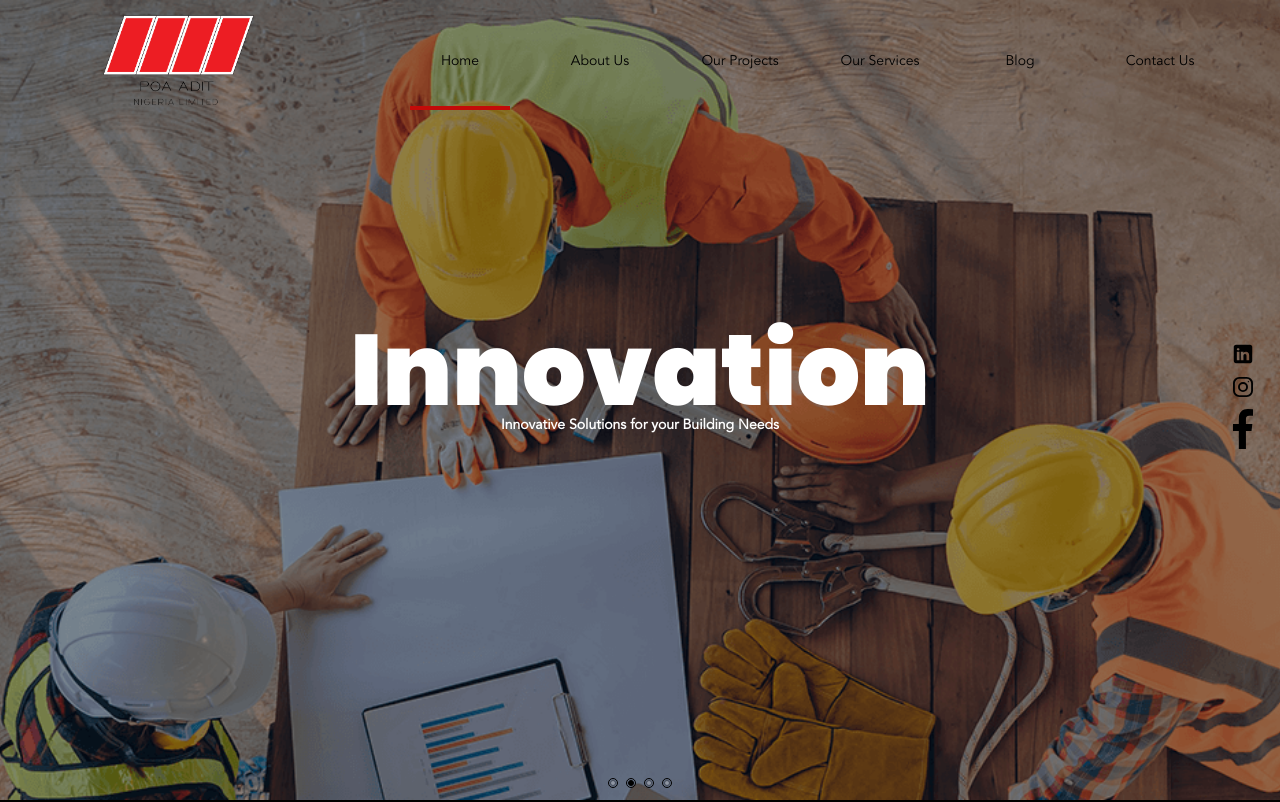
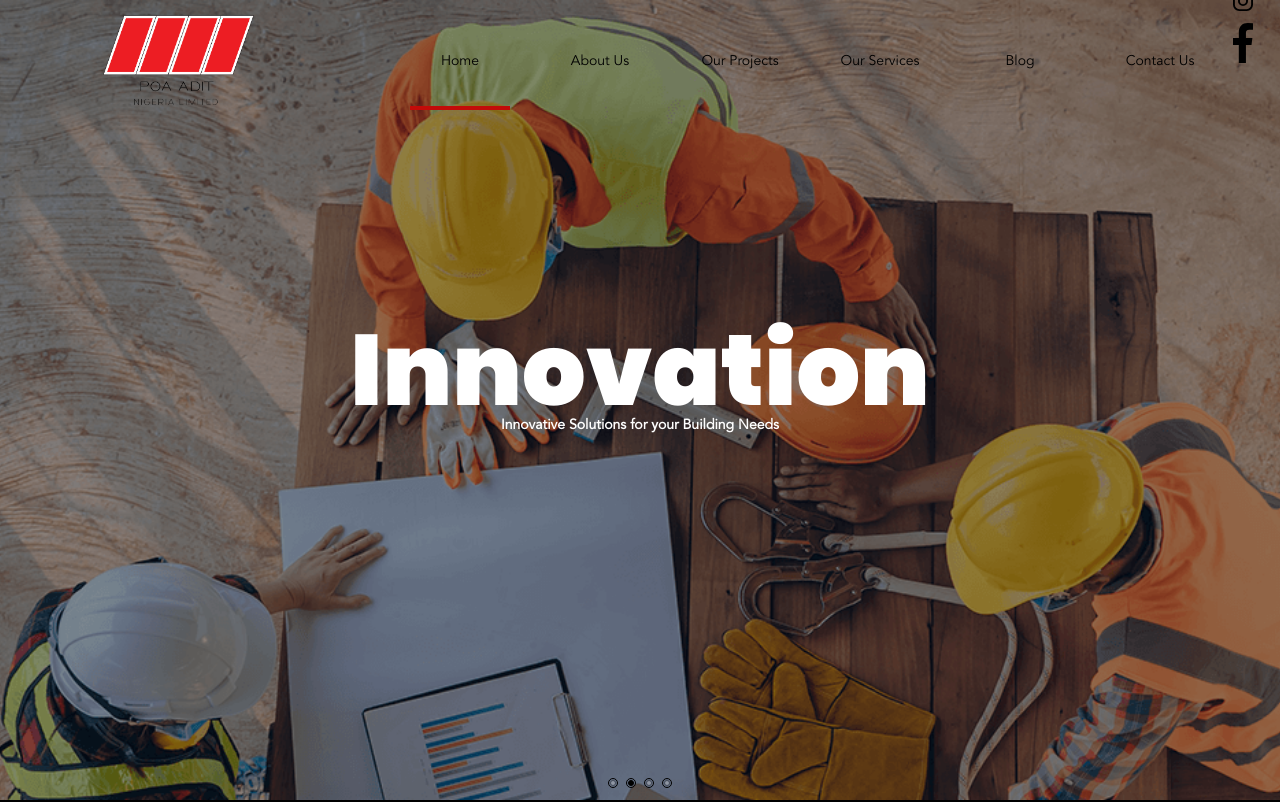
Before and after one commit to Poaadit/poa-adit, a React (Create React App) app: page / in a window 1280 px wide. Shown: the top 802 px of the page. Built offline with nearby package versions, Linux system fonts and the light colour scheme.

Commit message:
Update Home.scss

```diff
--- a/src/Pages/Home/Home.scss
+++ b/src/Pages/Home/Home.scss
@@ -123,7 +123,7 @@ $darkerorange: #c20b09ff;
     align-items: center;
     justify-content: center;
     width: fit-content;
-    height: 99%;
+    height: 20px;
     img {
       margin: 6px 0px;
     }
```
